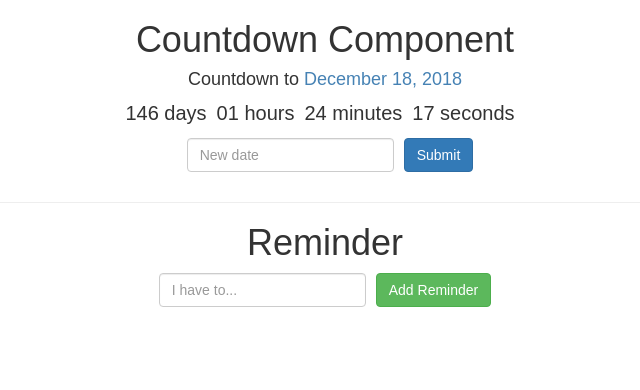
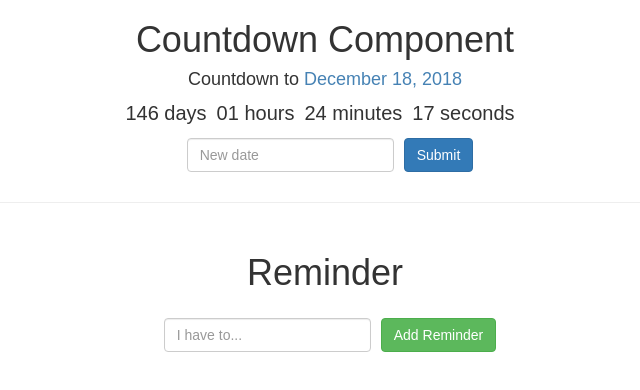
Before and after one commit to islam95/react-projects, a React (Create React App) app: page / in a window 1280 px wide. Shown: the top 390 px of the page, without its empty margins (315-955 px from the left). Built offline with nearby package versions, Linux system fonts and the light colour scheme.

Commit message:
add styling to the reminder component

```diff
--- a/src/components/Reminder/Reminder.css
+++ b/src/components/Reminder/Reminder.css
@@ -1,3 +1,22 @@
 .marginRight {
   margin-right: 10px;
 }
+
+.reminder {
+  padding-top: 10px;
+  display: flex;
+  flex-direction: column;
+  align-items: center
+}
+
+input {
+  margin: 10px
+}
+
+.list-text-left {
+  text-align: left
+}
+
+.reminder-form {
+  padding: 5px;
+}
--- a/src/components/Reminder/Reminder.js
+++ b/src/components/Reminder/Reminder.js
@@ -15,7 +15,7 @@ class Reminder extends Component {
   renderReminders() {
     const { reminders } = this.props;
     return (
-      <ul className="list-group col-md-4">
+      <ul className="list-text-left list-group col-sm-6">
         {reminders.map(reminder => {
           return (
             <li key={reminder.id} className="list-group-item">
@@ -29,9 +29,9 @@ class Reminder extends Component {
 
   render() {
     return (
-      <div>
+      <div className="reminder">
         <h1>Reminder</h1>
-        <Form inline>
+        <Form className="reminder-form" inline>
           <FormControl
             className="marginRight"
             placeholder="I have to..."
```
